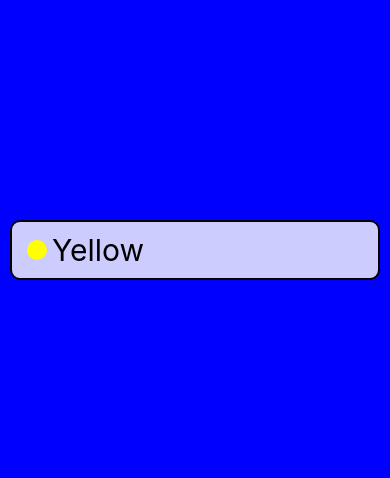
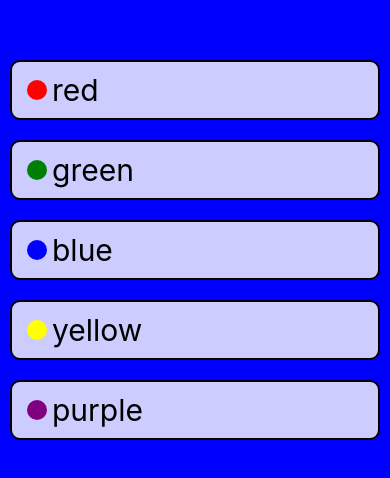
Before and after one commit to coolusername244/color-catalog, a React Native app: screen / in a window 390 px wide. Shown: the part 172-650 px from the top of the page. Built offline with nearby package versions, Linux system fonts and the light colour scheme.

Commit message:
refactor: changed buttons into reusable components

```diff
--- a/App.tsx
+++ b/App.tsx
@@ -1,21 +1,39 @@
 import React, { useState } from 'react';
 import { StyleSheet, View, Text, TouchableHighlight } from 'react-native';
+
+type ColorButtonProps = {
+  backgroundColor: string;
+  onPress: (arg0: string) => void;
+};
 
 export default function App() {
   const [backgroundColor, setBackgroundColor] = useState('blue');
 
-  return (
-    <View style={[styles.container, { backgroundColor }]}>
+  const ColorButton: React.FC<ColorButtonProps> = ({
+    backgroundColor,
+    onPress,
+  }) => {
+    return (
       <TouchableHighlight
         style={styles.button}
-        onPress={() => setBackgroundColor('yellow')}
+        onPress={() => onPress(backgroundColor)}
         underlayColor="orange"
       >
         <View style={styles.row}>
-          <View style={[styles.sample, { backgroundColor: 'yellow' }]} />
-          <Text style={styles.buttonText}>Yellow</Text>
+          <View style={[styles.sample, { backgroundColor }]} />
+          <Text style={styles.buttonText}>{backgroundColor}</Text>
         </View>
       </TouchableHighlight>
+    );
+  };
+
+  return (
+    <View style={[styles.container, { backgroundColor }]}>
+      <ColorButton backgroundColor="red" onPress={setBackgroundColor} />
+      <ColorButton backgroundColor="green" onPress={setBackgroundColor} />
+      <ColorButton backgroundColor="blue" onPress={setBackgroundColor} />
+      <ColorButton backgroundColor="yellow" onPress={setBackgroundColor} />
+      <ColorButton backgroundColor="purple" onPress={setBackgroundColor} />
     </View>
   );
 }
```
